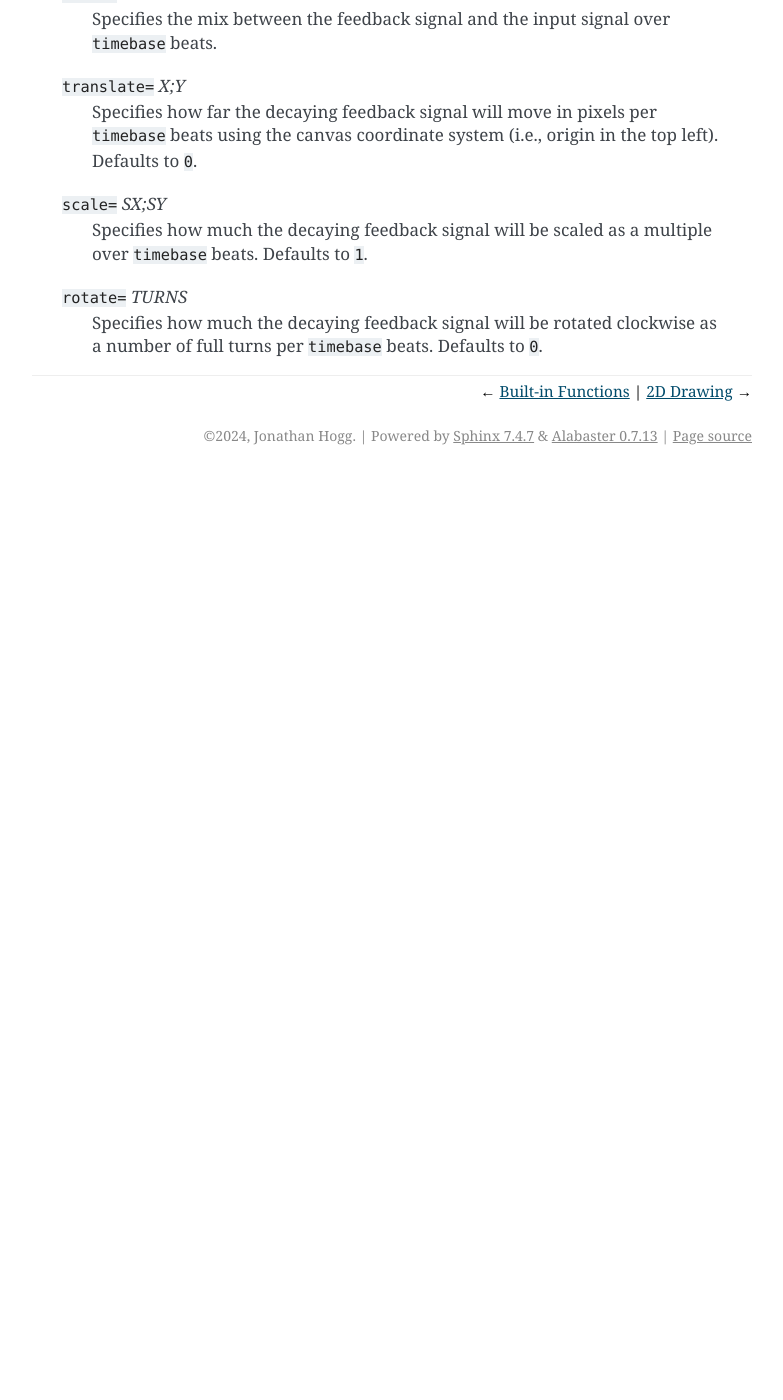
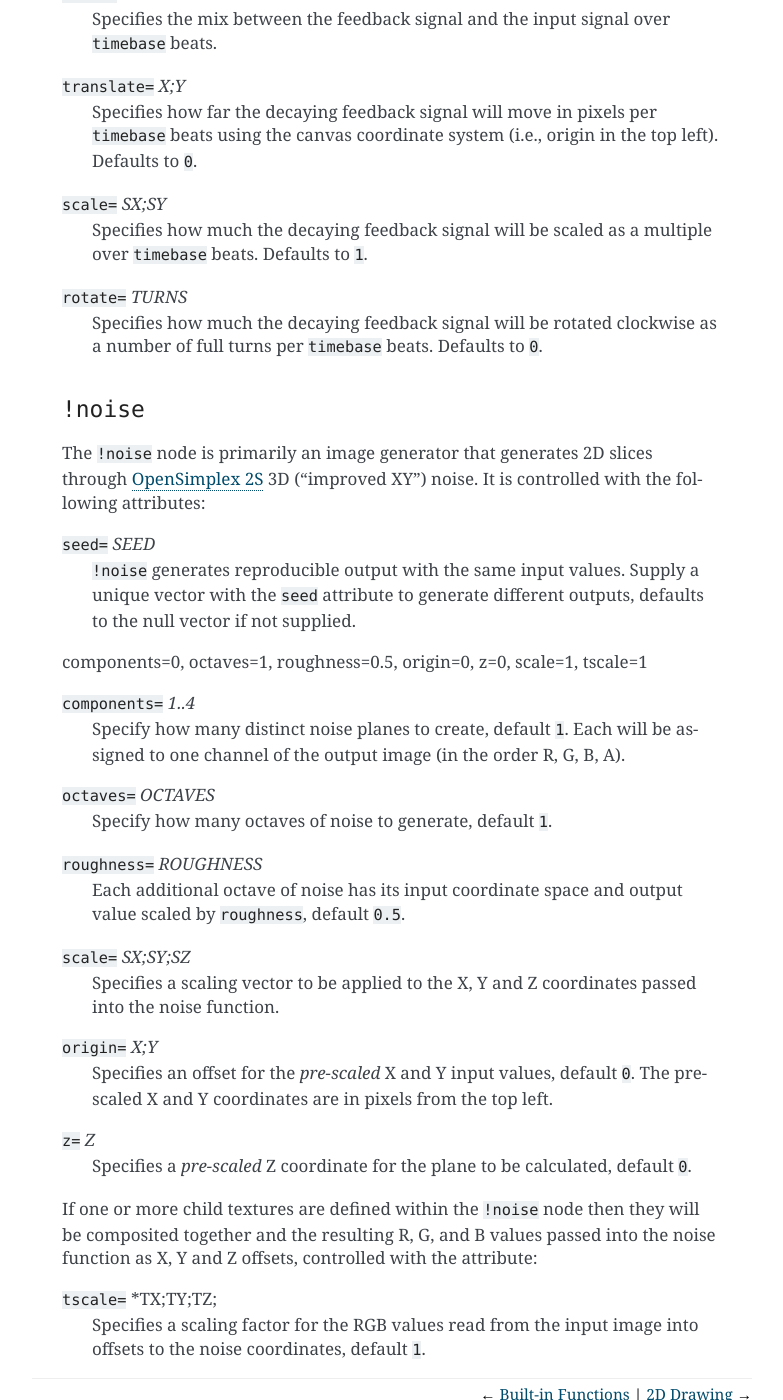
Before and after one commit to jonathanhogg/flitter, a Sphinx documentation site: the page built from docs/windows.md, in a window 1280 px wide and 1400 px high, scrolled down 12215 px. Shown: the whole window, without its empty margins (358-1141 px from the left). Built offline with Sphinx 7.4.7, drawn with Linux system fonts in a browser that asks for light colours; before the commit the page ends 12690 px from its top, so only the background shows below that.

Commit message:
Add a shader implementation of OpenSimplex 2S 3D noise

```diff
--- a/docs/windows.md
+++ b/docs/windows.md
@@ -549,3 +549,47 @@ over `timebase` beats. Defaults to `1`.
 `rotate=` *TURNS*
 : Specifies how much the decaying feedback signal will be rotated clockwise as
 a number of full turns per `timebase` beats. Defaults to `0`.
+
+### `!noise`
+
+The `!noise` node is primarily an image generator that generates 2D slices
+through [OpenSimplex 2S](https://github.com/KdotJPG/OpenSimplex2) 3D ("improved
+XY") noise. It is controlled with the following attributes:
+
+`seed=` *SEED*
+: `!noise` generates reproducible output with the same input values. Supply a
+unique vector with the `seed` attribute to generate different outputs, defaults
+to the null vector if not supplied.
+
+components=0, octaves=1, roughness=0.5, origin=0, z=0, scale=1, tscale=1
+
+`components=` *1..4*
+: Specify how many distinct noise planes to create, default `1`. Each will
+be assigned to one channel of the output image (in the order R, G, B, A).
+
+`octaves=` *OCTAVES*
+: Specify how many octaves of noise to generate, default `1`.
+
+`roughness=` *ROUGHNESS*
+: Each additional octave of noise has its input coordinate space and output
+value scaled by `roughness`, default `0.5`.
+
+`scale=` *SX;SY;SZ*
+: Specifies a scaling vector to be applied to the X, Y and Z coordinates
+passed into the noise function.
+
+`origin=` *X;Y*
+: Specifies an offset for the *pre-scaled* X and Y input values, default `0`.
+The pre-scaled X and Y coordinates are in pixels from the top left.
+
+`z=` *Z*
+: Specifies a *pre-scaled* Z coordinate for the plane to be calculated,
+default `0`.
+
+If one or more child textures are defined within the `!noise` node then they
+will be composited together and the resulting R, G, and B values passed into
+the noise function as X, Y and Z offsets, controlled with the attribute:
+
+`tscale=` *TX;TY;TZ;
+: Specifies a scaling factor for the RGB values read from the input image into
+offsets to the noise coordinates, default `1`.
```
Also changed, not shown: 2 other files.
